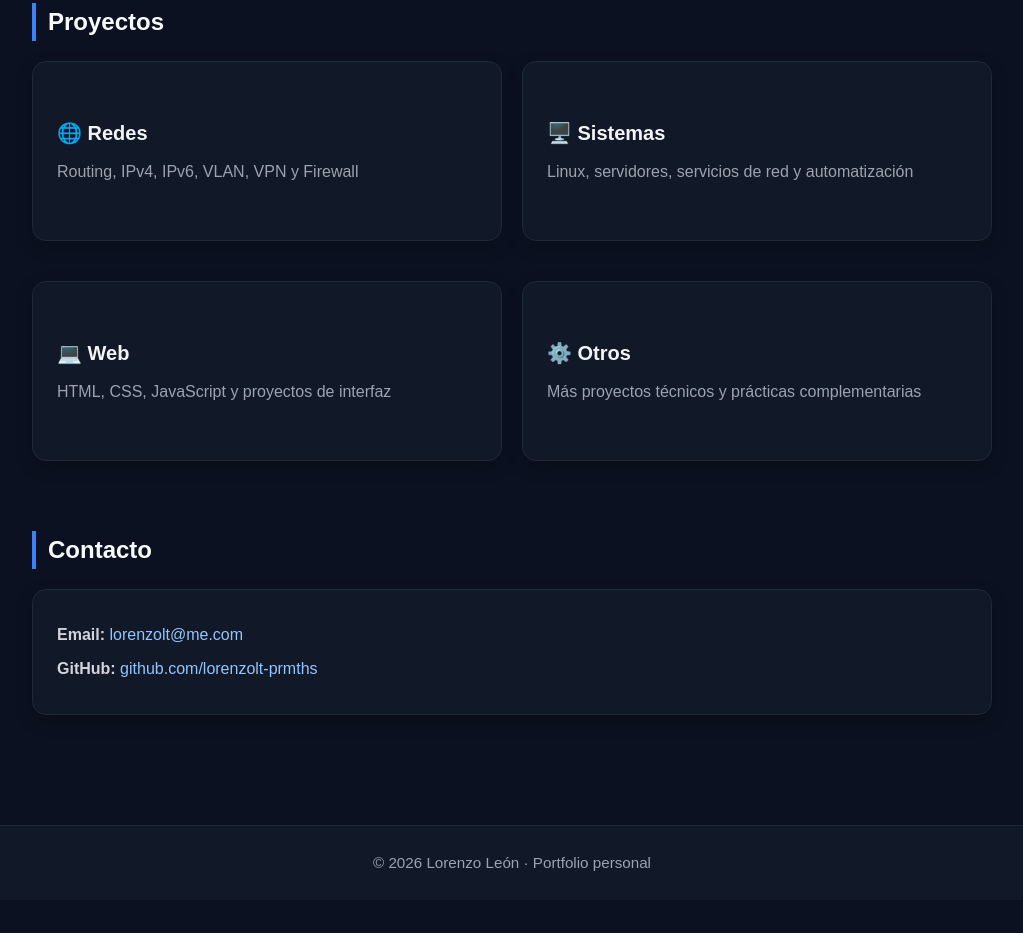
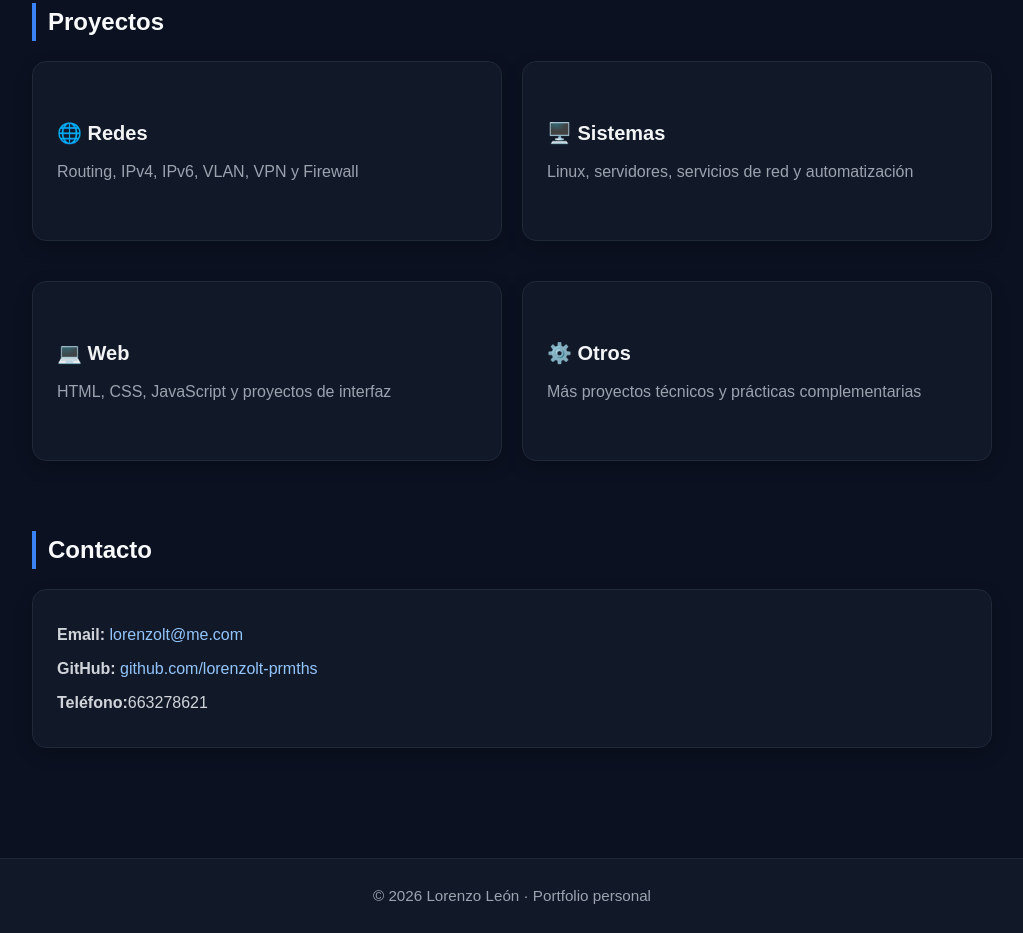
Before and after one commit to lorenzolt-prmths/lorenzolt-prmths.github.io, a plain HTML site: page index.html in a window 1280 px wide. Shown: the part 853-1786 px from the top of the page, without its empty margins (128-1151 px from the left). Before the commit the page ends 1753 px from the top, so only its background shows below. Drawn offline with Linux system fonts and the light colour scheme.

Commit message:
Update index.html

```diff
--- a/index.html
+++ b/index.html
@@ -175,6 +175,7 @@
             <div class="card contact-box">
                 <p><strong>Email:</strong> <a href="mailto:lorenzolt@me.com">lorenzolt@me.com</a></p>
                 <p><strong>GitHub:</strong> <a href="https://github.com/lorenzolt-prmths" target="_blank">github.com/lorenzolt-prmths</a></p>
+                <p><strong>Teléfono:</strong>663278621</p>
             </div>
         </section>
 
```
